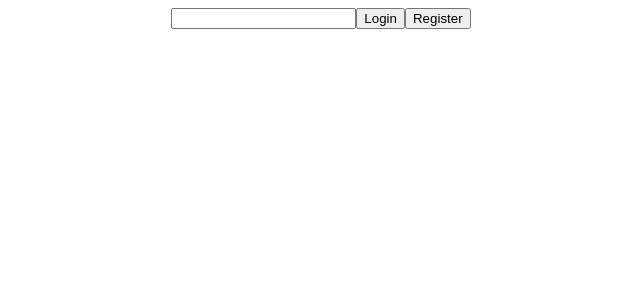
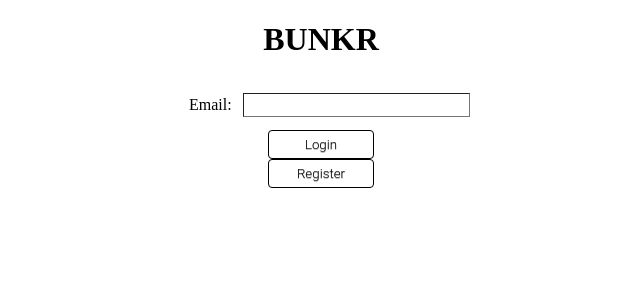
Before and after one commit to sergiocohens/react-project, a React (Create React App) app in the folder client/: page /feed/1 in a window 1280 px wide. Shown: the top 300 px of the page, without its empty margins (319-959 px from the left). Built offline with nearby package versions, Linux system fonts and the light colour scheme.

Commit message:
installed react-modal. Pop-up appear when click button to add photo and add some css in loginPage and pop-up.

```diff
--- a/client/package.json
+++ b/client/package.json
@@ -12,6 +12,7 @@
     "react-burger-menu": "^2.6.13",
     "react-dom": "^16.12.0",
     "react-focus-lock": "^2.2.1",
+    "react-modal": "^3.11.1",
     "react-router-dom": "^5.1.2",
     "react-scripts": "3.3.0",
     "styled-components": "^4.4.1"
--- a/client/src/App.css
+++ b/client/src/App.css
@@ -52,3 +52,83 @@
   width: 360px;
   height: 360px;
 }
+
+.app_form{
+  display: grid;
+    /* grid-template-columns: repeat(2,1fr); */
+    grid-template-columns: auto 1fr;
+}
+.loginInput{
+
+  height: 22px;
+    align-self: center;
+    width: 100%;
+}
+
+.AppStage{
+  text-align: center;
+    margin: 0px;
+    margin-left: 500px;
+    margin-right: 500px;
+
+}
+
+
+
+/* .AppStage:hover{
+background-color: yellow;
+}  */
+
+
+
+.loginLogin{
+  grid-row: 2;
+    grid-column: 1/3;
+}
+.loginRegister{
+  grid-row: 3;
+    grid-column: 1/3;
+}
+.loginInput{
+  height: 20px;
+  align-self: center;
+  margin-left: 11px;
+  margin-right: 10px;
+  border-width: 1px;
+}
+
+
+.loginLogin , .loginRegister{
+  margin-left: 30%;
+  margin-right: 30%;
+  display: inline-block;
+  padding: 0.46em 1.6em;
+  border: 0.1em solid #000000;
+  border-radius: 4px;
+  box-sizing: border-box;
+  text-decoration: none;
+  font-family: 'Roboto',sans-serif;
+  font-weight: 300;
+  color: #000000;
+  text-shadow: 0 0.04em 0.04em rgba(0,0,0,0.35);
+  background-color: #FFFFFF;
+  text-align: center;
+  transition: all 0.15s;
+
+}
+
+.loginLogin:hover , .loginRegister:hover{
+  background-color: #697BA7;
+  text-shadow: 0 0 2em rgba(255,255,255,1);
+  color:white;
+  border-color:gray;
+}
+
+
+.closeButton{
+  margin-left: 95%;
+}
+
+.ReactModal__Content {
+  height:500px;
+}
--- a/client/src/App.js
+++ b/client/src/App.js
@@ -31,7 +31,7 @@ class App extends React.Component {
   handleSubmit = (event) => {
     event.preventDefault()
   }
-  handleEmailInput = async(event) => {
+  handleEmailInput = async (event) => {
     this.setState({
       email: event.target.value
     })
@@ -78,7 +78,7 @@ class App extends React.Component {
       let addNewUserUrl = "http://localhost:3001/users/sign-up/"
       try {
         const postNewEmailData = await axios.post(addNewUserUrl, { email: email, img_url: defaultPhoto })
-        const newUserInfo= await axios.get(checkByEmailUrl)
+        const newUserInfo = await axios.get(checkByEmailUrl)
         const newUsersId = newUserInfo.data.body.id
         this.setState({
           id: newUsersId,
@@ -126,25 +126,47 @@ class App extends React.Component {
       } else {
         return (
           <div className="App">
-            <form onSubmit={this.handleSubmit}>
+            <div className="AppStage">
+
+
+
+              <h1>BUNKR</h1>
+              <div className="login-form">
+                <form className="app_form" onSubmit={this.handleSubmit}>
+                  <p>Email: </p>
                   <input className="loginInput" onChange={this.handleEmailInput} type="text" />
                   <button className="loginLogin" onClick={this.handleLogin}>Login</button>
                   <button className="loginRegister" onClick={this.handleRegister}>Register</button>
                 </form>
                 <p>Email Does Not Exist. Try again.</p>
               </div>
+            </div>
+          </div>
+
         );
       }
     } else if (button === "register") {
       if (exist === true) {
         return (
           <div className="App">
-            <form onSubmit={this.handleSubmit}>
+
+
+            <div className="AppStage">
+
+
+
+              <h1>BUNKR</h1>
+              <div className="login-form">
+                <form className="app_form" onSubmit={this.handleSubmit}>
+                  <p>Email: </p>
                   <input className="loginInput" onChange={this.handleEmailInput} type="text" />
                   <button className="loginLogin" onClick={this.handleLogin}>Login</button>
                   <button className="loginRegister" onClick={this.handleRegister}>Register</button>
                 </form>
                 <p>Email is Already Registered. </p>
+              </div>
+
+            </div>
           </div>
         );
       } else {
@@ -177,11 +199,17 @@ class App extends React.Component {
     } else if (redirected === false) {
       return (
         <div className="App">
-          <form className ="app_form"onSubmit={this.handleSubmit}>
+          <div className="AppStage">
+            <h1>BUNKR</h1>
+            <div className="login-form">
+              <form className="app_form" onSubmit={this.handleSubmit}>
+                <p>Email: </p>
                 <input className="loginInput" onChange={this.handleEmailInput} type="text" />
                 <button className="loginLogin" onClick={this.handleLogin}>Login</button>
                 <button className="loginRegister" onClick={this.handleRegister}>Register</button>
               </form>
+            </div>
+          </div>
         </div>
       );
     }
--- a/client/src/Components/Feed.jsx
+++ b/client/src/Components/Feed.jsx
@@ -2,7 +2,9 @@ import React, { Component } from 'react';
 import axios from 'axios';
 import BurgerMenu from './Menu/BurgerMenu.jsx';
 import FeedCards from './Feed/FeedCards.jsx'
-import '../App.css';
+import Image from './Image.jsx'
+import Modal from 'react-modal';
+// import '../App.css';
 
 class Feed extends Component {
     constructor() {
@@ -10,8 +12,11 @@ class Feed extends Component {
         this.state = {
             hashtag: "",
             urls: [],
+            showModal: false
         }
         this.ref = React.createRef();
+        this.handleOpenModal = this.handleOpenModal.bind(this);
+        this.handleCloseModal = this.handleCloseModal.bind(this);
     }
     componentDidMount() {
         this.getAllImages();
@@ -39,7 +44,7 @@ class Feed extends Component {
     getAllImages = async () => {
         let url = `http://localhost:3001/images/all`;
         try {
-            let allImages = await axios.get(url).then((res) => {return res.data.payload})
+            let allImages = await axios.get(url).then((res) => { return res.data.payload })
             let allImagesUrls = allImages.map((elem) => {
                 return elem.img_src;
             })
@@ -47,10 +52,24 @@ class Feed extends Component {
                 urls: allImagesUrls
             })
         }
-        catch(err) {
+        catch (err) {
             console.log("error:", err)
         }
     }
+
+    handleOpenModal() {
+        this.setState({ showModal: true });
+
+    }
+
+    handleCloseModal() {
+        this.setState({ showModal: false });
+    }
+
+    // componentDidMount() {
+    //     Modal.setAppElement('body');
+    //  }
+
     render() {
         const { urls, hashtag } = this.state;
         return (
@@ -61,8 +80,18 @@ class Feed extends Component {
                 </div>
                 <div className="container">
                     <form onSubmit={this.getImagesByTags}>
-                        <input type="text" placeholder="Search hashtags" onChange={this.handleInputChange}/>
+                        <input type="text" placeholder="Search hashtags" onChange={this.handleInputChange} />
                     </form>
+                    <div>
+                        <button onClick={this.handleOpenModal}  >Add a photo </button>
+                        <Modal
+                            isOpen={this.state.showModal}
+                            contentLabel="Photo uploaded"
+                        >
+                            <button className="closeButton" onClick={this.handleCloseModal}>Close</button>
+                            <div>{<Image />}</div>
+                        </Modal>
+                    </div>
                     <div className="images">
                         <FeedCards urls={urls} />
                     </div>
--- /dev/null
+++ b/client/src/Components/Image.css
@@ -0,0 +1,17 @@
+.image{
+    text-align: center;
+    display:grid;
+    /* border: 5px solid red; */
+    margin:0px;
+
+
+}
+.input-tag__tags{
+    list-style-type: none;
+
+}
+
+.listOfTags{
+    display: inline;
+    margin: 2px;
+}
--- a/client/src/Components/Image.jsx
+++ b/client/src/Components/Image.jsx
@@ -1,6 +1,7 @@
 import React from 'react';
 import axios from 'axios';
 import { BrowserRouter, Link, Redirect, Route, Switch } from 'react-router-dom'
+import './Image.css';
 
 
 class Image extends React.Component {
@@ -24,13 +25,13 @@ class Image extends React.Component {
     this.setState({
       imageFile: event.target.files[0],
     })
-
     const allImages = await axios.get('http://localhost:3001/images/all')
     const allImagesData = allImages.data.payload
     this.setState({
       imgId: allImagesData[allImagesData.length - 1].id + 1
     })
   }
+
 
 
   inputKeyDown = async (event) => {
@@ -119,31 +120,43 @@ class Image extends React.Component {
   handleResetTags = () => {
     this.setState({
       tagsId: [],
-      tagsName: [],
+      tagsName:[]
     })
   }
 
 
   render() {
-    const { loggedUser, tagList, tagIds, tagStr, tagsName } = this.state
+    const { loggedUser, tagList, tagIds, tagStr, tagsName, imageFile } = this.state
     return (
-      <div className="App">
-        <form onSubmit={this.handleSubmit}>
-          <p>Upload image</p>
+      <div className="image">
+{/* <div className ="image_stage"> */}
+<p>Upload image</p>
+<form onSubmit={this.handleSubmit}>
+
           <input type="file"
             onChange={this.handleFileInput} placeholder="Write tags with hashtags" />
-          <br></br>
-          <input type="submit" value="Upload" />
+          <input className="image_submit" type="submit" value="Upload" />
+          {/* <button className= "image"type="submit" value="Upload">  Upload </button> */}
+          <img src={this.state.imageUrl} alt="" className='images' />
+          {/* <img src={this.state.imageFile} alt="" className='images' /> */}
+
         </form>
-        <img src={this.state.imageUrl} alt="" className='images' />
+
+
+
         <ul className="input-tag__tags">
           {tagsName.map((tagsName, i) => (
-            <li key={tagsName}>
+            <li className = "listOfTags" key={tagsName}>
               {tagsName}
             </li>
+
           ))}
           <li className="input-tag__tags__input"><input type="text" placeholder="InsertTags" onKeyDown={this.inputKeyDown} ref={c => { this.tagInput = c; }} /></li>
         </ul>
+
+{/* </div> */}
+
+
       </div>
     );
   }
```
Also changed, not shown: 1 other file (tests, documents, lock files or other folders). Lines whose indentation alone changed are shown as unchanged.
